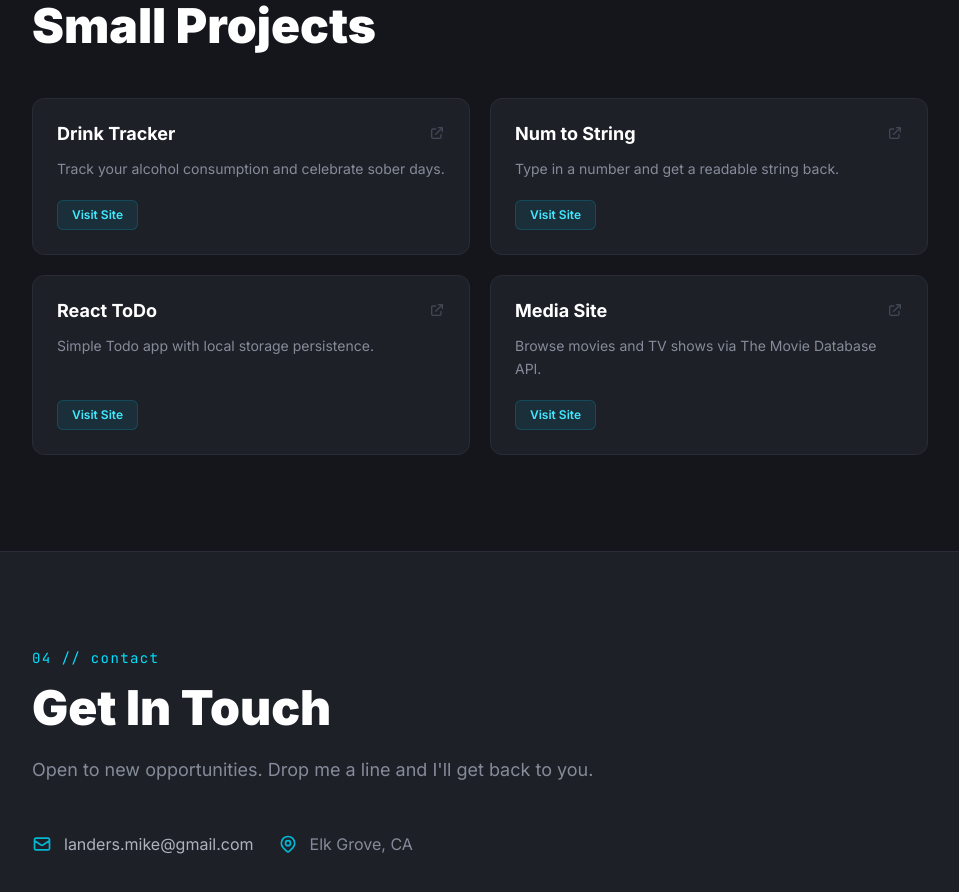
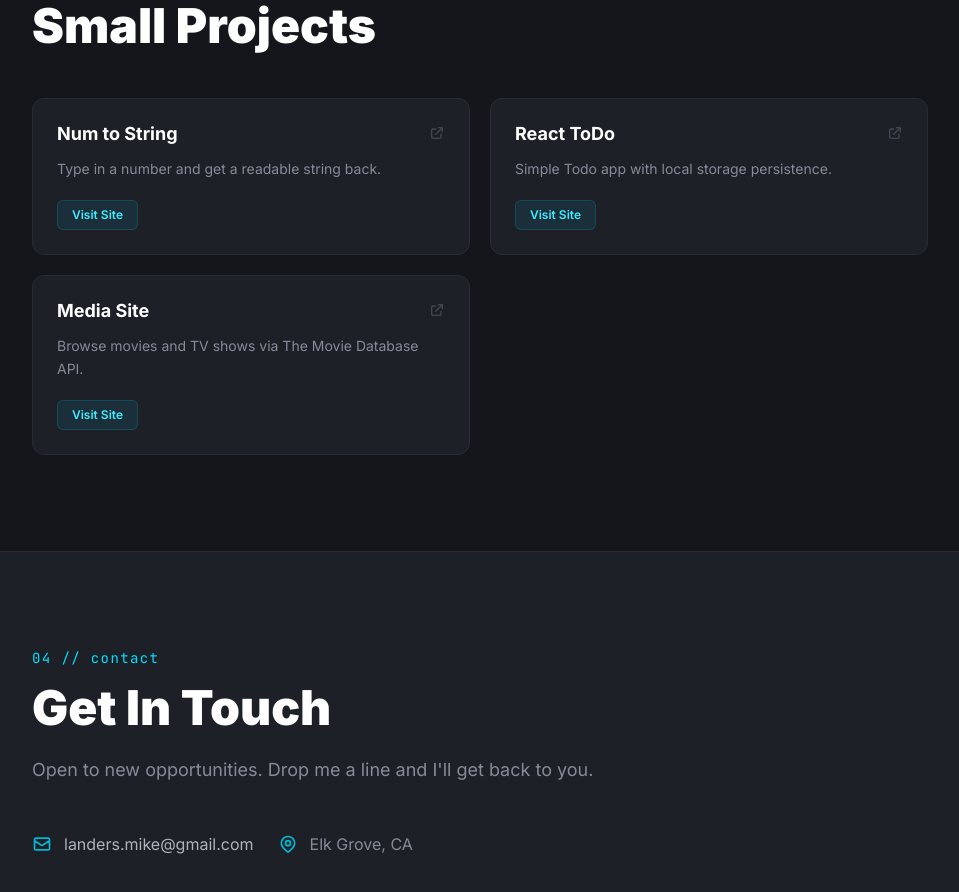
Before and after one commit to mlanders/Portfolio, a React (Create React App) app: page / in a window 1280 px wide. Shown: the part 3000-3892 px from the top of the page, without its empty margins (160-1119 px from the left). Built offline with nearby package versions, Linux system fonts and the light colour scheme.

Commit message:
Remove Drink Tracker project and reformat JSX
Delete the 'Drink Tracker' entry from the smallProjects array and adjust JSX formatting in Projects.tsx (multiline attributes and heading) to improve readability. No functional changes intended.

```diff
--- a/src/components/Projects.tsx
+++ b/src/components/Projects.tsx
@@ -7,11 +7,6 @@ interface ProjectsProps {
 }
 
 const smallProjects: SmallProject[] = [
-  {
-    name: "Drink Tracker",
-    description: "Track your alcohol consumption and celebrate sober days.",
-    siteUrl: "https://drinks.landers.dev/",
-  },
   {
     name: "Num to String",
     description: "Type in a number and get a readable string back.",
@@ -31,9 +26,11 @@ const smallProjects: SmallProject[] = [
 
 function Projects({ data }: ProjectsProps) {
   return (
-    <div id="projects" className="bg-base-900 py-24 px-8 border-t border-base-700">
+    <div
+      id="projects"
+      className="bg-base-900 py-24 px-8 border-t border-base-700"
+    >
       <div className="max-w-4xl mx-auto space-y-20">
-
         {/* Featured projects */}
         <div>
           <div className="font-mono text-primary-400 text-sm tracking-widest mb-4">
@@ -55,7 +52,9 @@ function Projects({ data }: ProjectsProps) {
           <div className="font-mono text-primary-400 text-sm tracking-widest mb-4">
             03 // more work
           </div>
-          <h2 className="text-5xl font-black text-white mb-12">Small Projects</h2>
+          <h2 className="text-5xl font-black text-white mb-12">
+            Small Projects
+          </h2>
           <div className="grid sm:grid-cols-2 gap-5">
             {smallProjects.map((project, i) => (
               <SmallProjectCard
@@ -68,7 +67,6 @@ function Projects({ data }: ProjectsProps) {
             ))}
           </div>
         </div>
-
       </div>
     </div>
   );
```
